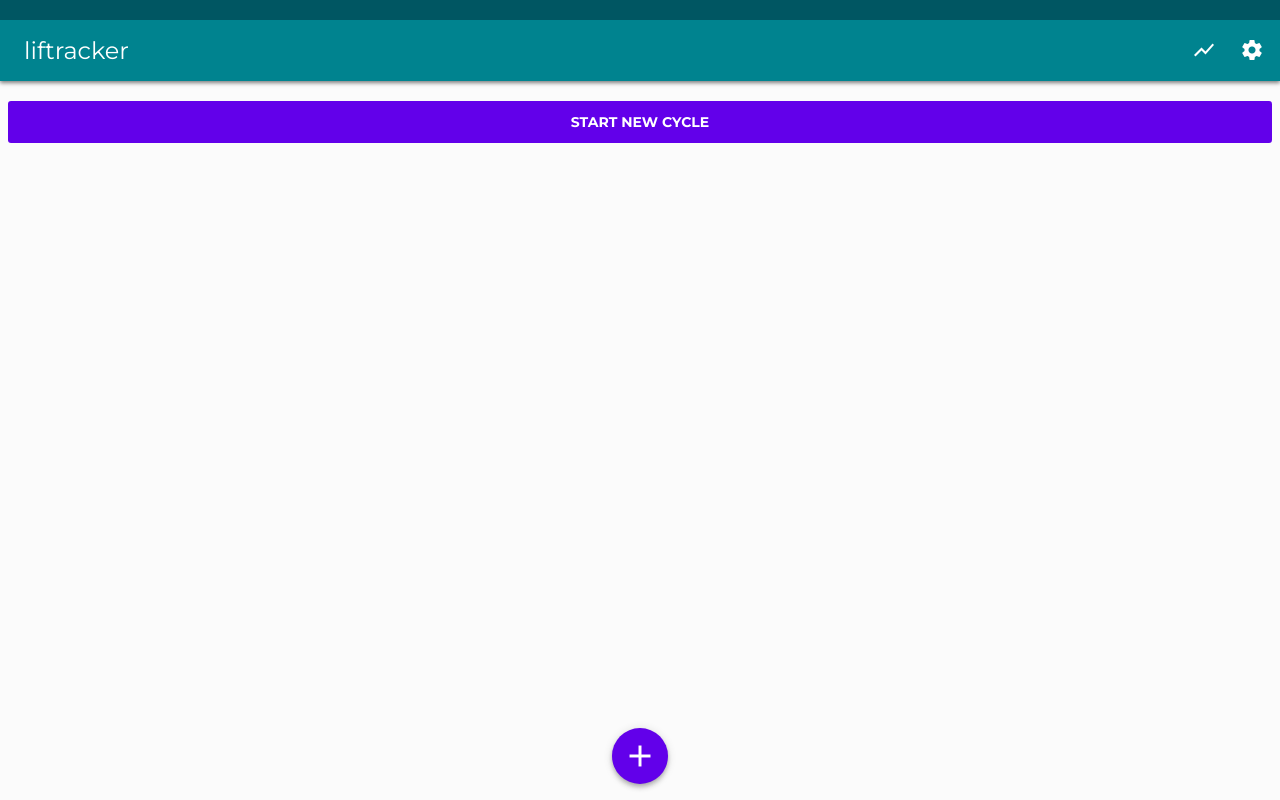
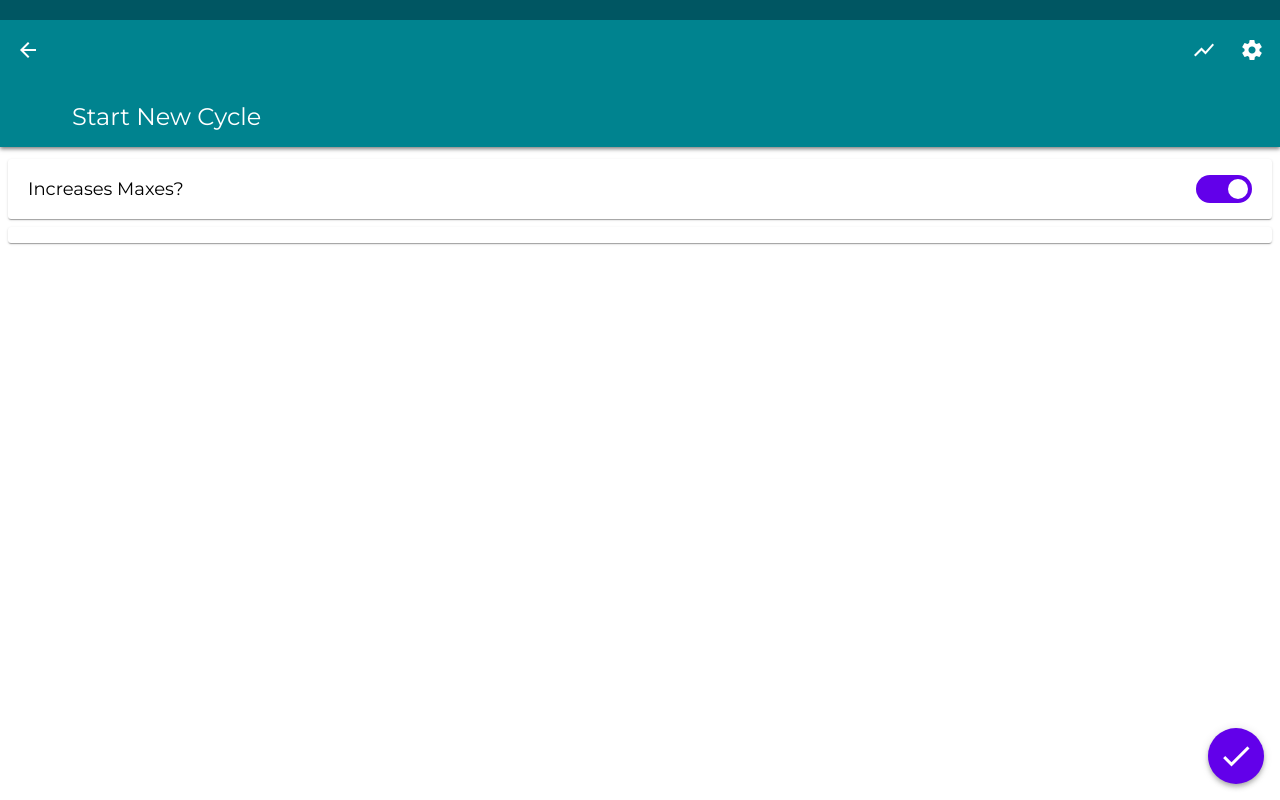
Before and after one commit to ericlifka/liftracker2, a React (Vite) app: page / in a window 1280 px wide. Both pictures are taken after a click on the button "START NEW CYCLE". Built offline with nearby package versions, Linux system fonts and the light colour scheme.

Commit message:
implement finishing cycles

```diff
--- a/src/app.tsx
+++ b/src/app.tsx
@@ -5,7 +5,7 @@ import thunkMiddleware from 'redux-thunk'
 import { createLogger as createLoggerMiddleware } from 'redux-logger'
 import { Promise } from 'es6-promise'
 
-import { createLift, queryLifts, createCycle, queryCycles, updateCycle, createLog, queryLogs } from './database'
+import { createLift, queryLifts, updateLift, createCycle, queryCycles, updateCycle, createLog, queryLogs } from './database'
 import { Lift, CycleIncrement, Workout, WeightRound, Cycle, DefaultCycle, Movement, MovementSpec, Log } from './types'
 import './styles.less'
 
@@ -49,6 +49,7 @@ enum Scene
   , create = 'create'
   , workout = 'workout'
   , log = 'log'
+  , finishCycle = 'finishCycle'
   }
 
 type IndexParams = null
@@ -62,6 +63,7 @@ type LogParams =
   , workout: Workout
   , movement: Movement
   }
+type FinishCycleParams = null
 
 type IndexScene =
   { scene: Scene.index
@@ -103,11 +105,22 @@ const logScene: (lift: Lift, workout: Workout, movement: Movement) => LogScene =
   , params: { lift, workout, movement }
   })
 
+type FinishCycleScene =
+  { scene: Scene.finishCycle
+  , params: FinishCycleParams
+  }
+const finishCycle: () => FinishCycleScene =
+() => (
+  { scene: Scene.finishCycle
+  , params: null
+  })
+
 type ActiveScene
   = IndexScene
   | CreateScene
   | WorkoutScene
   | LogScene
+  | FinishCycleScene
 
 
 type Model =
@@ -135,6 +148,7 @@ enum Action
   , addLift = 'addLift'
   , addLog = 'addLog'
   , cycleUpdated = 'cycleUpdated'
+  , liftUpdated = 'liftUpdated'
   }
 
 
@@ -185,14 +199,24 @@ const addLog: (log: Log) => AddLogAction =
   , log
   })
 
-type CycleUpdateAction =
+type CycleUpdatedAction =
   { type: Action.cycleUpdated
   , cycle: Cycle
   }
-const cycleUpdated: (cycle: Cycle) => CycleUpdateAction =
+const cycleUpdated: (cycle: Cycle) => CycleUpdatedAction =
 (cycle) => (
   { type: Action.cycleUpdated
   , cycle
+  })
+
+type LiftUpdatedAction =
+  { type: Action.liftUpdated
+  , lift: Lift
+  }
+const liftUpdated: (lift: Lift) => LiftUpdatedAction =
+(lift) => (
+  { type: Action.liftUpdated
+  , lift
   })
 
 
@@ -201,7 +225,8 @@ type Msg
   | SetDataAction
   | AddLiftAction
   | AddLogAction
-  | CycleUpdateAction
+  | CycleUpdatedAction
+  | LiftUpdatedAction
 
 const update: (model: Model, msg: Msg) => Model =
 (model, msg) => {
@@ -237,6 +262,14 @@ const update: (model: Model, msg: Msg) => Model =
             : cycle )
       })
 
+    case Action.liftUpdated: return (
+      { ...model
+      , lifts: model.lifts.map( lift =>
+          lift.id === msg.lift.id
+            ? { ...msg.lift }
+            : lift )
+      })
+
     default: return model
   }
 }
@@ -269,11 +302,26 @@ const logWorkout: (lift: Lift, workout: Workout, weight: number, reps: number, o
       return
     }
 
-    let newCycle = { ...cycle, [workout]: log.date }
-    return updateCycle(newCycle).then(() => {
+    return updateCycle({ ...cycle, [workout]: log.date }).then( newCycle => {
       dispatch(cycleUpdated(newCycle))
     })
   })
+
+const startNewCycle: (increasesMaxes: boolean) => (dispatch: Dispatch, getState: Function) => void =
+(incraseMaxes) => async (dispatch, getState) => {
+  let { lifts, cycles } = getState()
+  for (let cycle of cycles) {
+    let newCycle = await updateCycle({ ...DefaultCycle, id: cycle.id })
+    dispatch(cycleUpdated(newCycle))
+  }
+
+  if (incraseMaxes) {
+    for (let lift of lifts) {
+      let newLift = await updateLift({ ...lift, max: lift.max + lift.increment })
+      dispatch(liftUpdated(newLift))
+    }
+  }
+}
 
 
 
@@ -311,6 +359,7 @@ const App: (props: { model: Model }) => Html =
       case Scene.create: return createView(activeScene.params, model)
       case Scene.workout: return workoutView(activeScene.params, model)
       case Scene.log: return logView(activeScene.params, model)
+      case Scene.finishCycle: return finishCycleView(activeScene.params, model)
     }})()}
   </div>
 }
@@ -325,8 +374,8 @@ const indexView: (params: IndexParams, model: Model) => Html =
         <LiftLinkCard key={lift.id} lift={lift} cycle={getById(model.cycles, lift.id) || DefaultCycle}/>
       )}
 
-      <button className={"inline-action " + (cycleFinished(model.cycles) ? "primary" : "secondary")}
-            onClick={() => null}>
+      <button className={`inline-action ${cycleFinished(model.cycles) ? "primary" : "secondary"}`}
+            onClick={() => dispatch(navigate(finishCycle()))}>
         START NEW CYCLE
       </button>
     </div>
@@ -362,6 +411,13 @@ const logView: (params: LogParams, model: Model) => Html =
 ({ lift, workout, movement }, model) => <>
   {topBar(`Log Workout`, navigate(indexScene()), true)}
   <LogWorkoutForm lift={lift} workout={workout} movement={movement} />
+</>
+
+
+const finishCycleView: (params: FinishCycleParams, model: Model) => Html =
+(params, model) => <>
+  {topBar(`Start New Cycle`, navigate(indexScene()), true)}
+  <FinishCycleForm lifts={model.lifts}/>
 </>
 
 
@@ -477,6 +533,7 @@ const CreateLiftForm: (props: { }) => Html =
   }
 
   return <form onSubmit={e => save(e)}>
+    <div className="form-card">
       <div className="form-input">
         <label htmlFor="lift-name">Lift name</label>
         <input id="lift-name" type="text" placeholder="lift name"
@@ -507,7 +564,7 @@ const CreateLiftForm: (props: { }) => Html =
           <option value="1">1 lbs</option>
         </select>
       </div>
-
+    </div>
     <button className="primary-action right" type="submit">
       <i className="material-icons">check</i>
     </button>
@@ -528,6 +585,7 @@ const LogWorkoutForm: (props: { lift: Lift, workout: Workout, movement: Movement
   }
 
   return <form onSubmit={e => save(e)}>
+    <div className="form-card">
       <div className="form-title">
         {lift.name} - {workout}
       </div>
@@ -548,6 +606,44 @@ const LogWorkoutForm: (props: { lift: Lift, workout: Workout, movement: Movement
 
       <div className="form-info">
         Estimated one rep max: <strong>{oneRepEstimate(weight, reps)}</strong>
+      </div>
+
+      <button className="primary-action right" type="submit">
+        <i className="material-icons">check</i>
+      </button>
+    </div>
+  </form>
+}
+
+
+const FinishCycleForm: (props: {lifts: Lift[]}) => Html =
+({ lifts }) => {
+  const [increaseMaxes, setIncreaseMaxes] = useState<boolean>(true)
+  const submit = e => {
+    e.preventDefault()
+
+    dispatch(startNewCycle(increaseMaxes)).then(() =>
+      dispatch(navigate(indexScene())))
+  }
+
+  return <form onSubmit={e => submit(e)}>
+    <div className="form-card">
+      <div className="form-row">
+        <label htmlFor="increase-maxes">Increases Maxes?</label>
+        <button id="increase-maxes" type="button"
+                className={`toggle-button ${increaseMaxes ? "on" : "off"}`}
+                onClick={() => setIncreaseMaxes(!increaseMaxes)} />
+      </div>
+    </div>
+    <div className="form-card">
+      {lifts.map( lift =>
+        <div className="form-row" key={lift.id}>
+          <span className="grow">{lift.name}</span>
+          <span className="fixed">{lift.max}</span>
+          <i className="material-icons fixed">arrow_right_alt</i>
+          <span className="fixed highlight">{increaseMaxes ? lift.max + lift.increment : lift.max}</span>
+        </div>
+      )}
     </div>
 
     <button className="primary-action right" type="submit">
--- a/src/database.ts
+++ b/src/database.ts
@@ -89,14 +89,30 @@ export const queryLifts: () => Promise<Lift[]> =
 
 export const createLift: (name: string, max: number, increment: CycleIncrement, round: WeightRound) => Promise<Lift> =
 (name, max, increment, round) =>
-  loadLifts().then( (liftsDB: LiftsDB) => {
+  loadLifts().then( (liftsDb: LiftsDB) => {
     const id = uuid4()
     const record: LiftRecord = { name, max, increment, round }
 
-    liftsDB[ id ] = record
-    localStorage.setItem('lifts', JSON.stringify(liftsDB))
+    liftsDb[ id ] = record
+    localStorage.setItem('lifts', JSON.stringify(liftsDb))
 
     return recordToEntity<LiftRecord, Lift>(id, record)
+  })
+
+export const updateLift: (lift: Lift) => Promise<Lift> =
+(lift) =>
+  loadLifts().then( (liftsDb: LiftsDB) => {
+    const record: LiftRecord =
+      { name: lift.name
+      , max: lift.max
+      , increment: lift.increment
+      , round: lift.round
+      }
+
+    liftsDb[ lift.id ] = record
+    localStorage.setItem('lifts', JSON.stringify(liftsDb))
+
+    return recordToEntity<LiftRecord, Lift>(lift.id, record)
   })
 
 
@@ -133,7 +149,7 @@ export const createCycle: (lift_id: string) => Promise<Cycle> =
     return recordToEntity<CycleRecord, Cycle>(lift_id, record)
   })
 
-export const updateCycle: (cycle: Cycle) => Promise<void> =
+export const updateCycle: (cycle: Cycle) => Promise<Cycle> =
 (cycle) =>
   loadCycles().then( (cyclesDb: CyclesDB) => {
     const record: CycleRecord =
@@ -143,7 +159,10 @@ export const updateCycle: (cycle: Cycle) => Promise<void> =
       }
 
     cyclesDb[ cycle.id ] = record
+    console.log('updating cycle ' + cycle.id)
     localStorage.setItem('cycles', JSON.stringify(cyclesDb))
+
+    return recordToEntity<CycleRecord, Cycle>(cycle.id, record)
   })
 
 
--- a/src/styles.less
+++ b/src/styles.less
@@ -130,7 +130,18 @@ button {
 form {
   display: flex;
   flex-direction: column;
-  margin: 16px 20px;
+  padding: 4px 0 0 0;
+
+  .form-card {
+    margin: 8px 8px 0 8px;
+    padding: 8px 16px;
+    border-radius: 3px;
+    overflow: hidden;
+    background-color: @theme-surface;
+    box-shadow: 0px 2px 1px -1px rgba(0, 0, 0, 0.2),
+                0px 1px 1px 0px rgba(0, 0, 0, 0.14),
+                0px 1px 3px 0px rgba(0,0,0,.12);
+  }
 
   .form-title {
     display: flex;
@@ -174,6 +185,71 @@ form {
       color: @theme-secondary;
       font-weight: bold;
       font-size: 12px;
+    }
+  }
+
+  .form-row {
+    display: flex;
+    justify-content: space-between;
+    align-items: center;
+    margin: 8px 4px;
+
+    label {
+      font-size: 18px;
+    }
+
+    .grow {
+      flex-grow: 1;
+    }
+
+    .fixed {
+      flex-grow: 0;
+      width: 36px;
+      display: flex;
+      justify-content: flex-end;
+    }
+
+    .highlight {
+      color: @theme-variant-light-secondary;
+    }
+  }
+
+  .toggle-button {
+    position: relative;
+    display: block;
+    width: 56px;
+    height: 28px;
+    border-radius: 14px;
+    border: 1px solid @theme-secondary;
+    cursor: pointer;
+    padding: 0;
+    margin: 0;
+    border: none;
+
+    &::before {
+      position: absolute;
+      display: block;
+      content: " ";
+      width: 20px;
+      height: 20px;
+      border-radius: 10px;
+      background-color: @theme-surface;
+      top: 4px;
+    }
+
+    &.off {
+      background-color: #ccc;
+      flex-direction: row;
+      &::before {
+        left: 4px;
+      }
+    }
+    &.on {
+      background-color: @theme-secondary;
+      flex-direction: row-reverse;
+      &::before {
+        right: 4px;
+      }
     }
   }
 }
```
Lines whose indentation alone changed are shown as unchanged.
